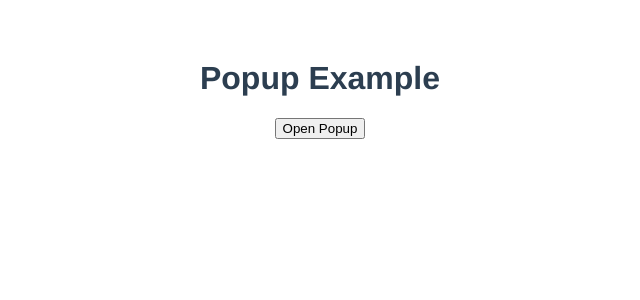
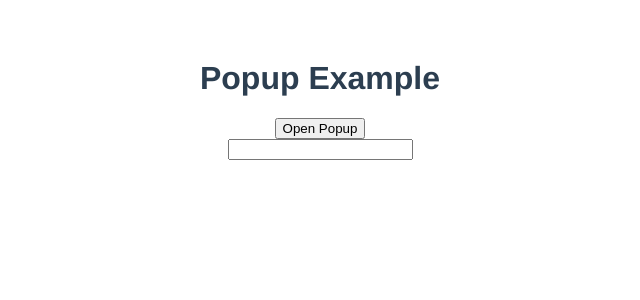
Before and after one commit to mentorvikash/Vue-tutorial-complete, a Vue app in the folder vue-with-components/: page / in a window 1280 px wide. Shown: the top 300 px of the page, without its empty margins (320-960 px from the left). Built offline with nearby package versions, Linux system fonts and the light colour scheme.

Commit message:
v-model link to input by v-model

```diff
--- a/vue-with-components/src/App.vue
+++ b/vue-with-components/src/App.vue
@@ -6,6 +6,7 @@
   <!-- <ArticleData id="articleId" tilte="What is Cat" author="Mk Rao" :likes="15" :isPublished=true /> -->
   <!-- <ComponentA /> -->
   <PopupExample />
+  <InputMain />
 </template>
 
 <script>
@@ -13,6 +14,7 @@
 // import ArticleData from './components/article.vue';
 // import ComponentA from './components/nestedComponet/componentA.vue';
 import PopupExample from './components/popup/index.vue';
+import InputMain from './components/customInput/index.vue';
 
 export default {
   name: 'App',
@@ -30,7 +32,8 @@ export default {
     // LetGreet,
     // ArticleData,
     // ComponentA,
-    PopupExample
+    PopupExample,
+    InputMain,
   },
 }
 </script>
--- /dev/null
+++ b/vue-with-components/src/components/customInput/index.vue
@@ -0,0 +1,27 @@
+<template>
+    <div>
+        <InputElement v-model="textValue" />
+    </div>
+</template>
+
+<script>
+import InputElement from './input.vue';
+export default {
+    name: 'InputMain',
+    data() {
+        return {
+            textValue: ''
+        }
+    },
+    components: {
+        InputElement
+    },
+    watch: {
+        textValue(newValue) {
+            console.log("textvalue", newValue)
+        }
+    }
+}
+</script>
+
+<style scoped></style>
--- /dev/null
+++ b/vue-with-components/src/components/customInput/input.vue
@@ -0,0 +1,16 @@
+<template>
+    <div>
+        <input type="text" :value="modelValue" @input="$emit('update:modelValue', $event.target.value)">
+    </div>
+</template>
+
+<script>
+export default {
+    name: "InputElement",
+    props: {
+        modelValue: String
+    }
+}
+</script>
+
+<style scoped></style>
```
